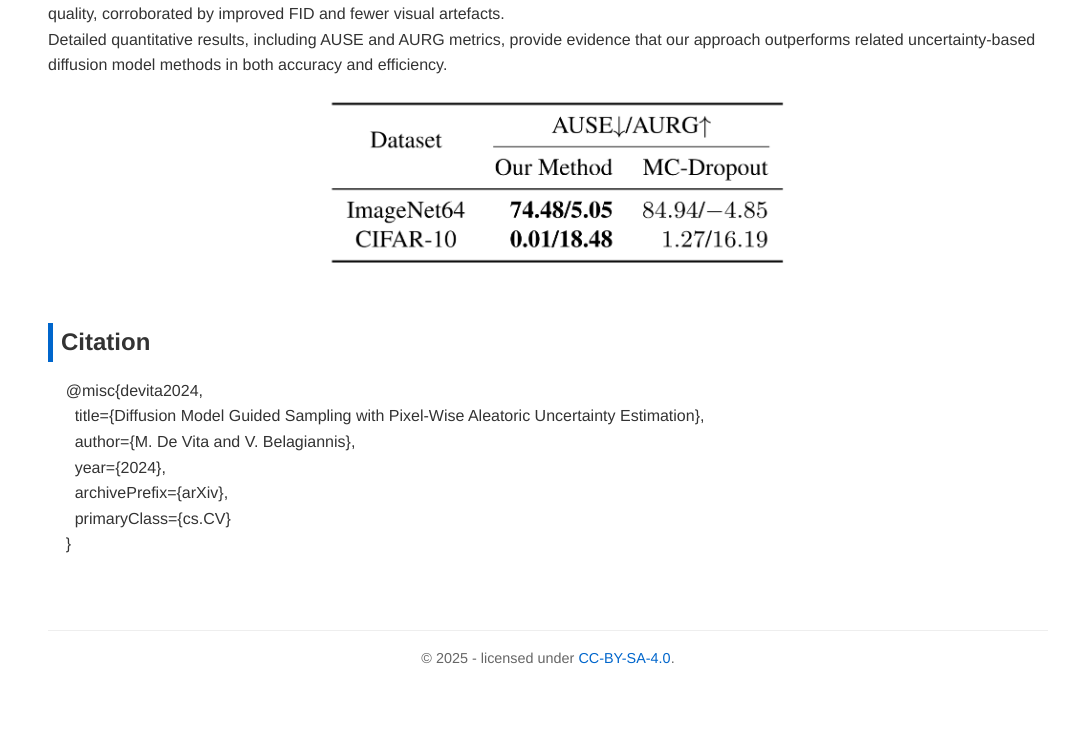
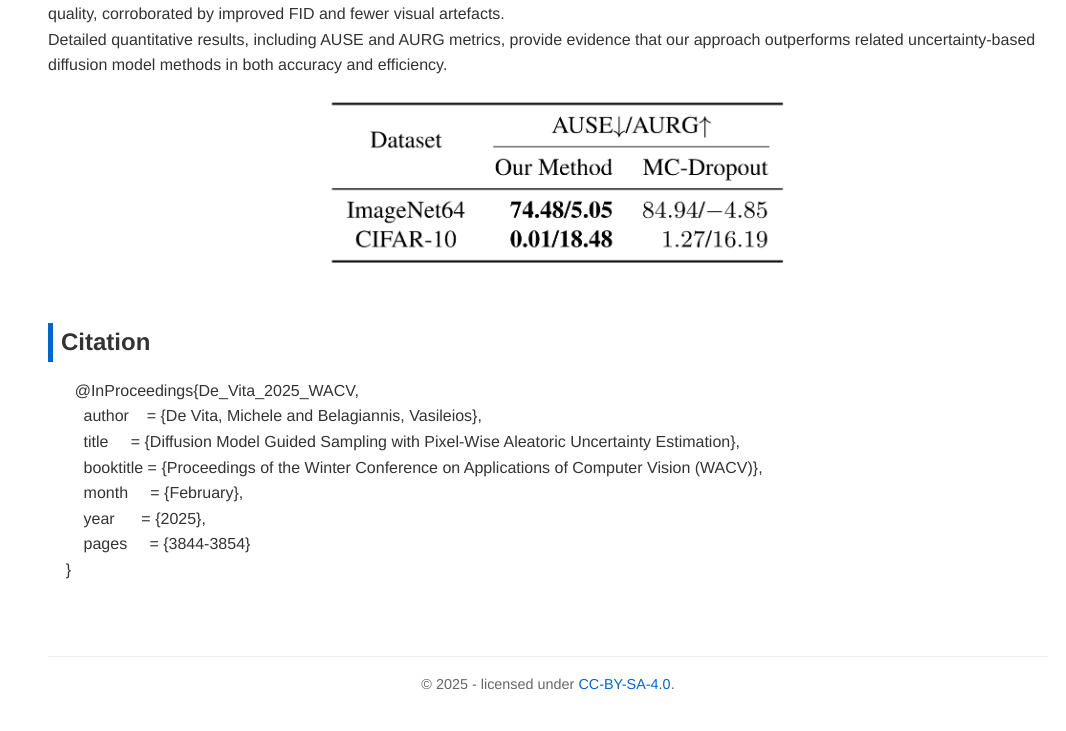
Before and after one commit to Michedev/diffusion-uncertainty, a plain HTML site: page docs/index.html in a window 1280 px wide. Shown: the part 2650-3381 px from the top of the page, without its empty margins (92-1158 px from the left). Drawn offline with Linux system fonts and the light colour scheme.

Commit message:
Update citation format and add ImageNet dataset download script to README

```diff
--- a/docs/index.html
+++ b/docs/index.html
@@ -303,14 +303,15 @@
   <section id="citation">
     <h3>Citation</h3>
     <pre>
-    @misc{devita2024,
-      title={Diffusion Model Guided Sampling with Pixel-Wise Aleatoric Uncertainty Estimation},
-      author={M. De Vita and V. Belagiannis},
-      year={2024},
-      archivePrefix={arXiv},
-      primaryClass={cs.CV}
+      @InProceedings{De_Vita_2025_WACV,
+        author    = {De Vita, Michele and Belagiannis, Vasileios},
+        title     = {Diffusion Model Guided Sampling with Pixel-Wise Aleatoric Uncertainty Estimation},
+        booktitle = {Proceedings of the Winter Conference on Applications of Computer Vision (WACV)},
+        month     = {February},
+        year      = {2025},
+        pages     = {3844-3854}
     }
-    </pre>
+        </pre>
   </section>
 
   <footer>
```
Also changed, not shown: 3 other files.
